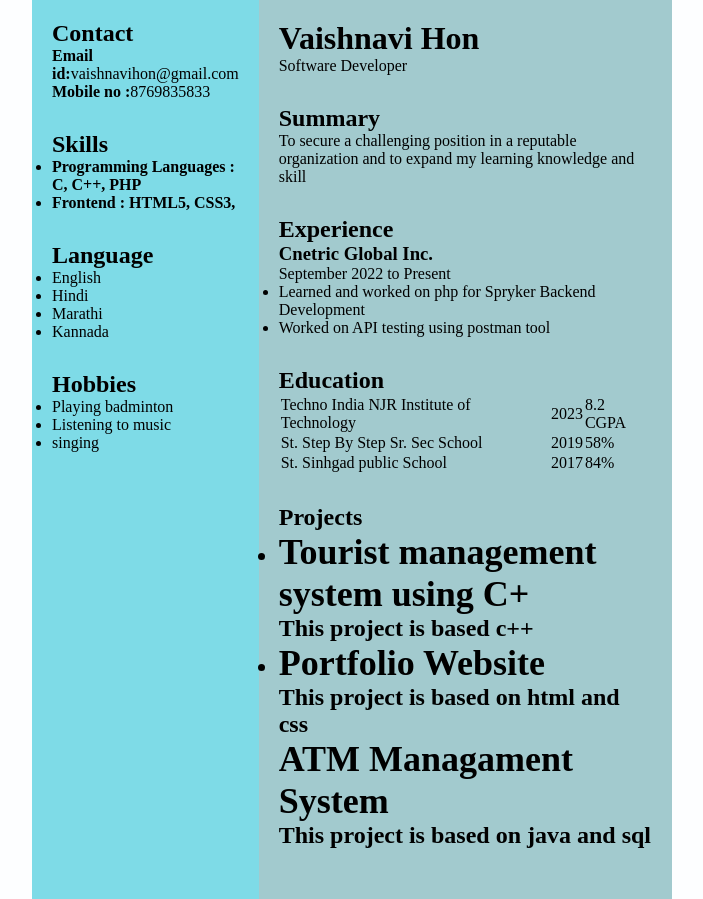
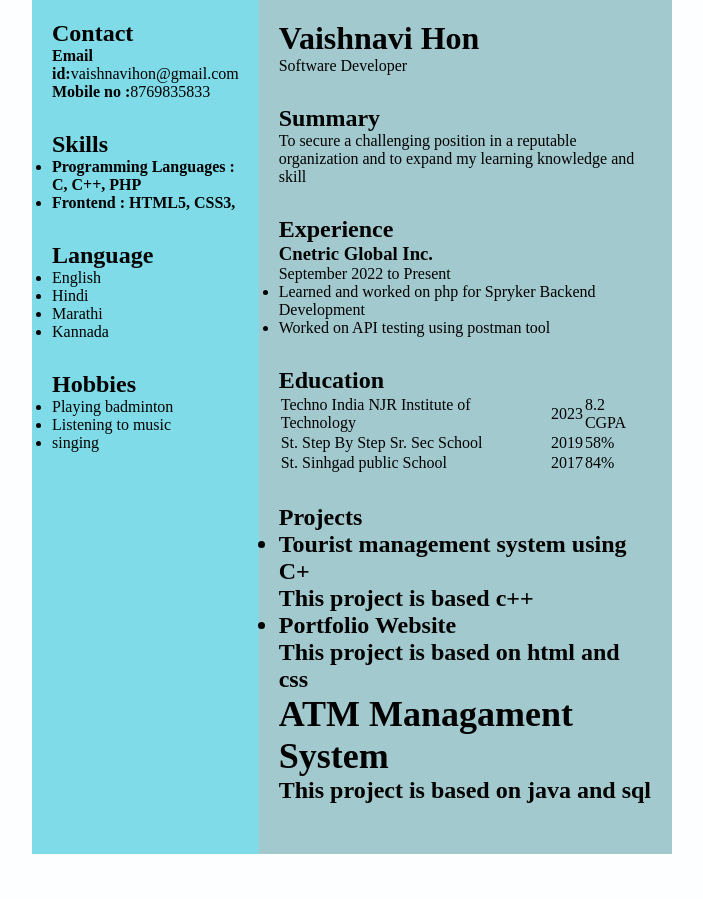
Before and after one commit to vaishnavi123-hon/vaishnavi.github.io, a plain HTML site: page index.html in a window 1280 px wide. Shown: the whole page, without its empty margins (288-991 px from the left). After the commit the page ends 854 px from the top, so only its background shows below. Drawn offline with Linux system fonts and the light colour scheme.

Commit message:
Update index.html

```diff
--- a/index.html
+++ b/index.html
@@ -129,11 +129,11 @@ body {
 				<ul>
           <h2>Projects
 					<li>
-						<h2>Tourist management system using C+   </h2>
+						<h4>Tourist management system using C+   </h4>
 						<p>This project is based c++ </p>
 					</li>
 					<li>
-						<h2>Portfolio Website   </h2>
+						<h4>Portfolio Website   </42>
 						<p>This project is based on html and
 						css </p>
             <h2> ATM Managament System</h2>
```
